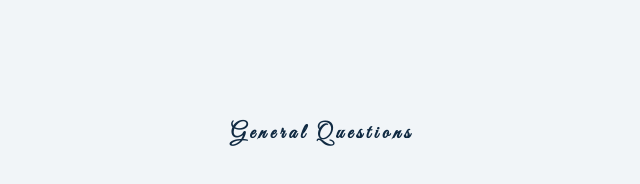
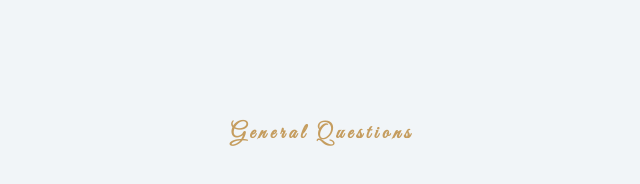
Before and after one commit to renabiaobock/questions-project, a plain HTML site: page index.html in a window 1280 px wide. Shown: the whole page, without its empty margins (318-958 px from the left). Drawn offline with Linux system fonts and the light colour scheme.

Commit message:
changed variables

```diff
--- a/style.css
+++ b/style.css
@@ -10,7 +10,6 @@
   --clr-primary-4: hsl(205, 63%, 48%);
   /* primary/main color */
   --clr-primary-5: #49a6e9;
-  /* --clr-primary-5: rgb(73, 166, 233); */
   /* lighter shades of primary color */
   --clr-primary-6: hsl(205, 89%, 70%);
   --clr-primary-7: hsl(205, 90%, 76%);
@@ -34,6 +33,7 @@
   --clr-red-light: hsl(360, 71%, 66%);
   --clr-green-dark: hsl(125, 67%, 44%);
   --clr-green-light: hsl(125, 71%, 66%);
+  --clr-gold: #c59d5f;
   --clr-black: #222;
   --ff-primary: "Roboto", sans-serif;
   --ff-secondary: "Open Sans", sans-serif;
@@ -45,6 +45,7 @@
   --max-width: 1170px;
   --fixed-width: 620px;
 }
+
 
 /* Global Styles */
 * {
```
